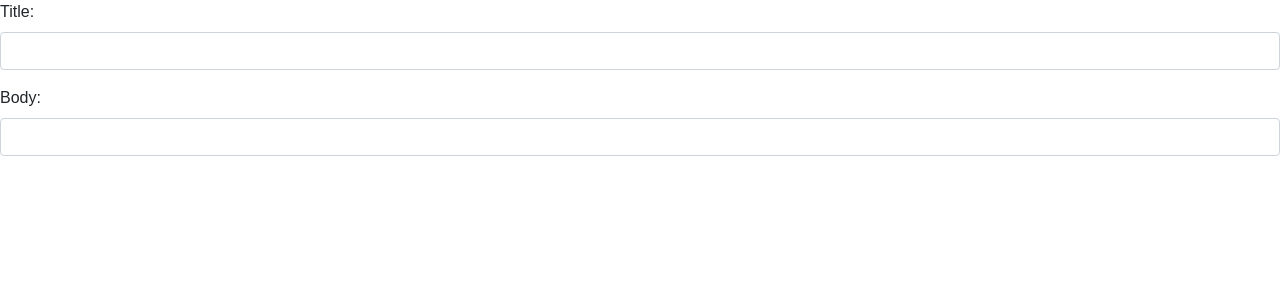
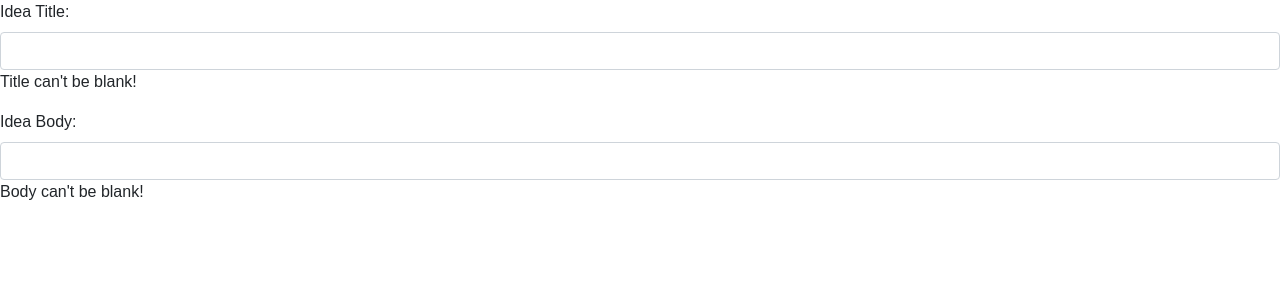
Before and after one commit to salma71/ideabank, a React (Create React App) app: page /ideas/new in a window 1280 px wide. Shown: the top 300 px of the page. Built offline with nearby package versions, Linux system fonts and the light colour scheme.

Commit message:
validate the inputs against empty inputs

```diff
--- a/src/components/ideas_new.js
+++ b/src/components/ideas_new.js
@@ -13,6 +13,7 @@ class IdeasNew extends Component {
                 type="text"
                 {...field.input}
                 />
+                {field.meta.error}
             </div>
         )
     }
@@ -24,13 +25,13 @@ class IdeasNew extends Component {
                     <Field
                     // this Field component is know how to deal with Redux form only
                     // don't know how to show myself on the screen
-                    label="Title:"
+                    label="Idea Title:"
                     name="title" //what piece of state the user want to create
                     component={this.renderField} //takes fun to display the component - help Field to
                     // show himself on the screen
                     />
                     <Field
-                    label="Body:"
+                    label="Idea Body:"
                     name="body"
                     component={this.renderField}
                     />
@@ -40,7 +41,20 @@ class IdeasNew extends Component {
     }
 }
 
+function validate(values) {
+    // console.log(values) -> {title: 'dfhajszhf', body: 'sjhlkjsdfh'}
+    const errors = {}
+    if (!values.title || values.title.length < 3) {
+        errors.title = "Title can't be blank!";
+    }
+    if (!values.body) {
+        errors.body = "Body can't be blank!"
+    }
+    return errors;
+}
+
 export default reduxForm({
     // some config options
+    validate, // same as in ES6 validate: validate;
     form: 'IdeasNewForm' //as name of the form - this name should be unique
 })(IdeasNew);
```
